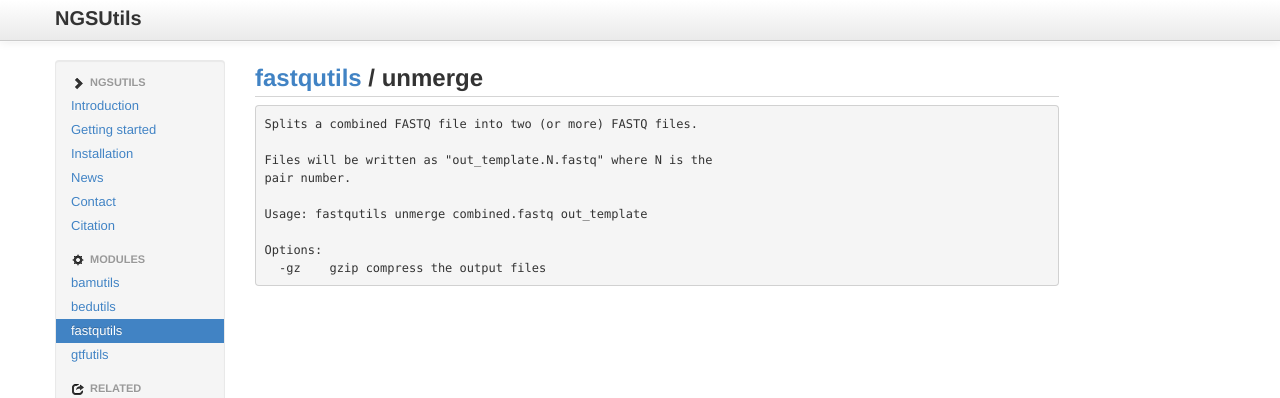
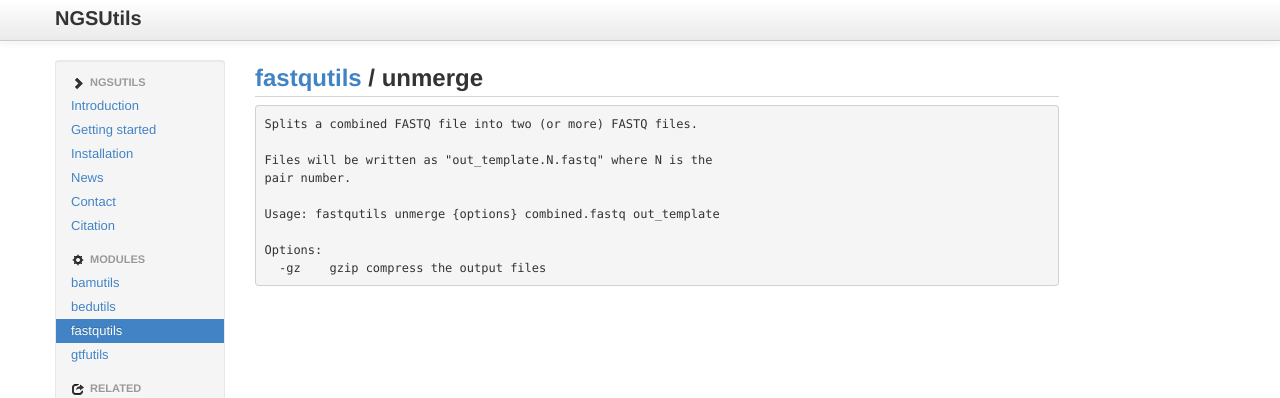
Before and after one commit to ngsutils/ngsutils.github.com, a Jekyll site: the page built from modules/fastqutils/unmerge/index.md, in a window 1280 px wide. Shown: the top 398 px of the page. Built offline with Jekyll 4.4.1, drawn with Linux system fonts in a browser that asks for light colours.

Commit message:
doc update

```diff
--- a/modules/fastqutils/unmerge/index.md
+++ b/modules/fastqutils/unmerge/index.md
@@ -9,7 +9,7 @@
     Files will be written as "out_template.N.fastq" where N is the
     pair number.
 
-    Usage: fastqutils unmerge combined.fastq out_template
+    Usage: fastqutils unmerge {options} combined.fastq out_template
 
     Options:
       -gz    gzip compress the output files
```
Also changed, not shown: modules/bamutils/count/index.md (+8 -8 lines), modules/bamutils/index.md (+1 -1 lines).
